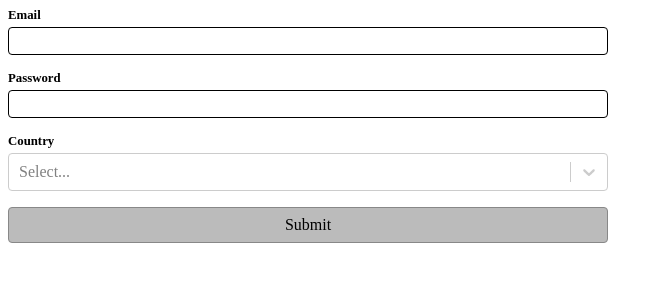
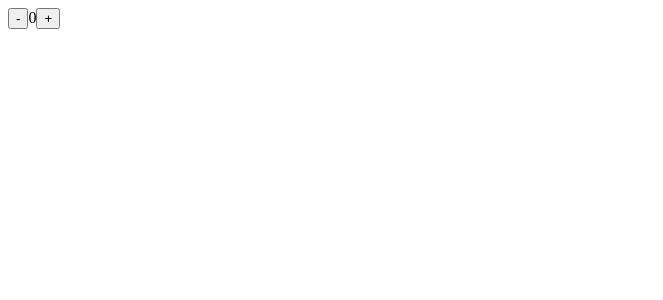
Before and after one commit to Hamm01/testing-reactPRoject, a React (Vite) app: page / in a window 1280 px wide. Shown: the top 300 px of the page, without its empty margins (0-663 px from the left). Built offline with nearby package versions, Linux system fonts and the light colour scheme.

Commit message:
UseReducer basic states implementation

```diff
--- a/src/App.jsx
+++ b/src/App.jsx
@@ -1,93 +1,9 @@
-import { FormGroup } from "./FormGroup"
-import ReactSelect from "react-select"
-import "./styles.css"
-import {useForm , useController} from 'react-hook-form'
-
-const COUNTRY_OPTIONS = [
-  { label: "United States", value: "US" },
-  { label: "India", value: "IN" },
-  { label: "Mexico", value: "MX" },
-]
-
+import { Counter } from "./Counter"
 function App() {
-  const {register, handleSubmit , formState :{errors}, control } = useForm()
-  const { field: countryField} = useController({
-    name: "country",
-   control,
-    rules: {
-      required: {value: true, message:"Required"}
-   }
-})
-
-  function onSubmit(data) {
-
-   console.log(data)
-      alert("Success")
-  }
 
   return (
-    <form onSubmit={handleSubmit(onSubmit)} className="form">
-      <FormGroup errorMessage={errors?.email?.message}>
-        <label className="label" htmlFor="email">
-          Email
-        </label>
-        <input className="input" type="email" id="email" {...register("email", {
-          required: true,
-          validate: value => {
-           if(!value.endsWith("hotmail.com")){
-            return "Must be end with hotmail.com"
-          }
-          },
-          })} />
-      </FormGroup>
-      <FormGroup errorMessage={errors?.password?.message}>
-        <label className="label" htmlFor="password">
-          Password
-        </label>
-        <input
-          className="input"
-          type="password"
-          id="password"
-          {...register("password" ,{
-           required : {value:true, message:"Required"},
-           minLength: {value:10, message: "Must be at least 10 characters"},
-          validate: {
-            hasLowerCase : value => {
-              if(!value.match(/[a-z]/)){
-               return "Must include at least one lowercase letter"
-              }
-            },
-            hasUpperCase : value => {
-              if(!value.match(/[A-Z]/)){
-               return "Must include at least one uppercase letter"
-              }
-            },
-            hasNumber : value => {
-              if(!value.match(/[0-9]/)){
-               return "Must include at least one number"
-              }
-            }
-          }
-          })}
-        />
-      </FormGroup>
-      <FormGroup errorMessage={errors?.country?.message}>
-        <label className="label" htmlFor="country">
-          Country
-        </label>
-        <ReactSelect
-          isClearable
-          classNamePrefix="react-select"
-          id="country"
-          {...countryField}
-          options={COUNTRY_OPTIONS}
-        />
-      </FormGroup>
-      <button className="btn" type="submit">
-        Submit
-      </button>
-    </form>
-  )
+    <Counter />
+    )
 }
 
 export default App
--- /dev/null
+++ b/src/Counter.jsx
@@ -0,0 +1,25 @@
+import { useReducer, useState } from "react";
+
+function reducer(count, action){
+ switch(action.type){
+   case 'DECREMENT':
+     return count -1
+    case 'INCREMENT':
+     return count +1
+     default:
+     return count
+}
+}
+
+export function Counter({initialCount = 0 }){
+
+   const [count,dipatch] = useReducer(reducer,initialCount)
+
+   return (
+    <>
+      <button onClick={() => dipatch({type: "DECREMENT"})}>-</button>
+      {count}
+      <button onClick={() => dipatch({type: "INCREMENT"})}>+</button>
+    </>
+    )
+}
--- a/src/FormGroup.jsx
+++ /dev/null
@@ -1,8 +0,0 @@
-export function FormGroup({ errorMessage = "", children }) {
-  return (
-    <div className={`form-group ${errorMessage.length > 0 ? "error" : ""}`}>
-      {children}
-      {errorMessage.length > 0 && <div className="msg">{errorMessage}</div>}
-    </div>
-  )
-}
--- a/src/styles.css
+++ /dev/null
@@ -1,63 +0,0 @@
-.form {
-  display: flex;
-  flex-direction: column;
-  gap: 1rem;
-  max-width: 600px;
-}
-
-.form-group {
-  display: flex;
-  flex-direction: column;
-  gap: 0.25rem;
-}
-
-.label {
-  font-weight: bold;
-  font-size: 0.8em;
-}
-
-.input {
-  all: unset;
-  border: 0.05em solid black;
-  border-radius: 0.25em;
-  padding: 0.25em 0.5em;
-}
-
-.form-group.error .input,
-.form-group.error .react-select__control {
-  border-color: hsl(0, 100%, 70%);
-  color: hsl(0, 100%, 70%);
-  background: hsl(0, 100%, 95%);
-}
-
-.form-group.error .label {
-  color: hsl(0, 100%, 70%);
-}
-
-.input:focus {
-  border-color: hsl(200, 100%, 50%);
-}
-
-.btn {
-  all: unset;
-  border: 0.05em solid #888;
-  background-color: #bbb;
-  border-radius: 0.25em;
-  padding: 0.5em 1em;
-  text-align: center;
-  cursor: pointer;
-}
-
-.btn:hover,
-.btn:focus {
-  background-color: #aaa;
-}
-
-.btn:focus {
-  outline: auto;
-}
-
-.form-group.error .msg {
-  font-size: 0.8em;
-  color: hsl(0, 100%, 70%);
-}
```
